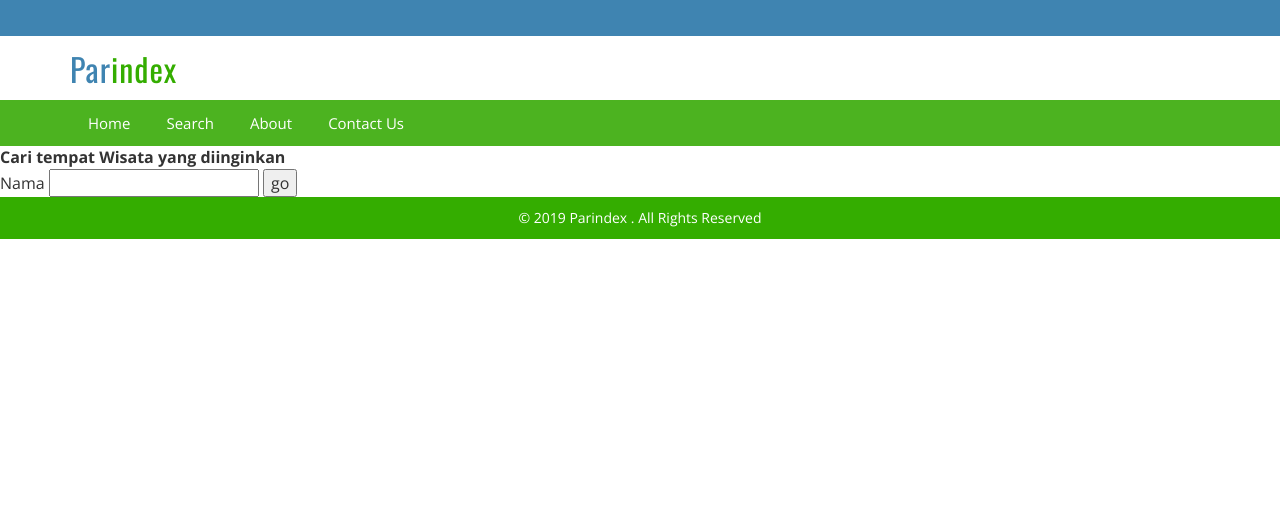
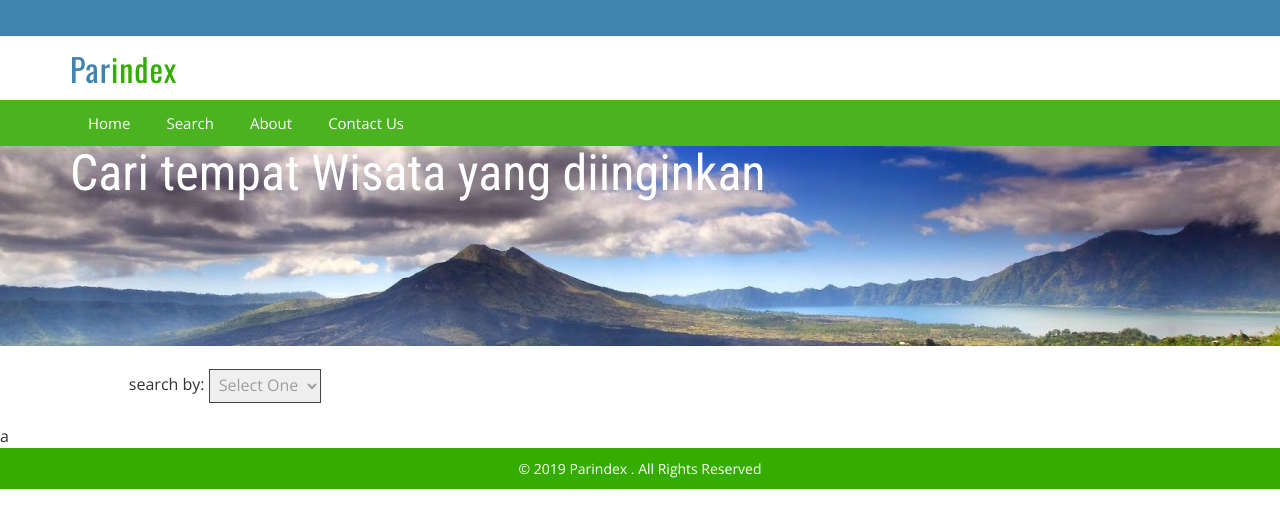
Before and after one commit to Raferto/Parindex, a PHP site: page /search.php in a window 1280 px wide. Shown: the top 528 px of the page. Run offline with PHP 8.4, Linux system fonts and the light colour scheme; some libraries are stand-ins or nearby versions.

Commit message:
create search

```diff
--- a/css/style.css
+++ b/css/style.css
@@ -456,9 +456,9 @@ i.fa.fa-truck,i.fa.fa-user,i.fa.fa-ticket {
 .banner-1 h1 {
     font-size: 50px;
     margin-bottom: 40px;
-    padding: 1.5em 0 0;
-    text-align: center;
-    color: #ffffff;
+    padding: 0em 0 0;
+    text-align: left;
+    color: #FFFFFF;
 }
 .bus-tp P {
     float: left;
@@ -1024,11 +1024,11 @@ a.regist:hover{
 }
 select {
     padding: 4px 5px!important;
-    width: 80%;
+    width: auto%;
     color: #9E9E9E;
-    margin-top: 18px;
+    margin-top: 0px;
     border: 1px solid #464646;
-    padding: 5px 10px;
+    padding: 0px 0px;
     vertical-align: middle;
 }
 .agent-right {
--- a/search.php
+++ b/search.php
@@ -1,5 +1,6 @@
 <?php
 include('includes/config.php');
+$input= "a";
 ?>
 
 <!DOCTYPE html>
@@ -29,17 +30,36 @@ include('includes/config.php');
 
 	<body>
 		<?php include('includes/header.php');?>
-		<div class="judul">
-			<b>Cari tempat Wisata yang diinginkan</b>
+		<div class="banner-1 ">
+			<div class="container">
+				<h1 class="wow zoomIn animated animated" data-wow-delay=".5s" style="visibility: visible; animation-delay: 0.5s; animation-name: zoomIn;">Cari tempat Wisata yang diinginkan</h1>
+			</div>
 		</div>
+		<?php echo "<br>";?>
+		<td>&nbsp;&nbsp;&nbsp;&nbsp;&nbsp;&nbsp;&nbsp;&nbsp;&nbsp;&nbsp;&nbsp;&nbsp;&nbsp;&nbsp;&nbsp;&nbsp;&nbsp;&nbsp;&nbsp;&nbsp;&nbsp;&nbsp;&nbsp;&nbsp;&nbsp;&nbsp;&nbsp;&nbsp;&nbsp;&nbsp;
+			search by:
+			 <select name="input">
+				 <option value="" selected="selected" class="form-control">Select One</option>
+				  <option value="search.php?input=nama">Nama</option>
+				  <option value="search.php?input=kota">Kota</option>
+				  <option value="search.php?input=htm">HTM</option>
+				  <option value="search.php?input=rating">Rating</option>
+				  <option value="search.php?input=hari">Hari</option>
+				  <option value="search.php?input=waktu">Waktu</option>
+				  <option value="search.php?input=tag">Tag</option>
+			 </select>
+		</td>
+		<?php echo "<br>";?>
+		<?php echo "<br>";?>
 
-	<form action="input_aksi.php" method="post" enctype="multipart/form-data">
-		<tr>
-			<td>Nama</td>
-			<td><input type="text" name="nama"></td>
-			<td><input type="submit" value="go"></td>
-		</tr>
-	</form>
+		<?php
+		if($input == "nama"){
+				echo "test";
+		}
+		else {
+			echo $input;
+		}
+		?>
 
 		<?php include('includes/footer.php');?>
 	</body>
```
